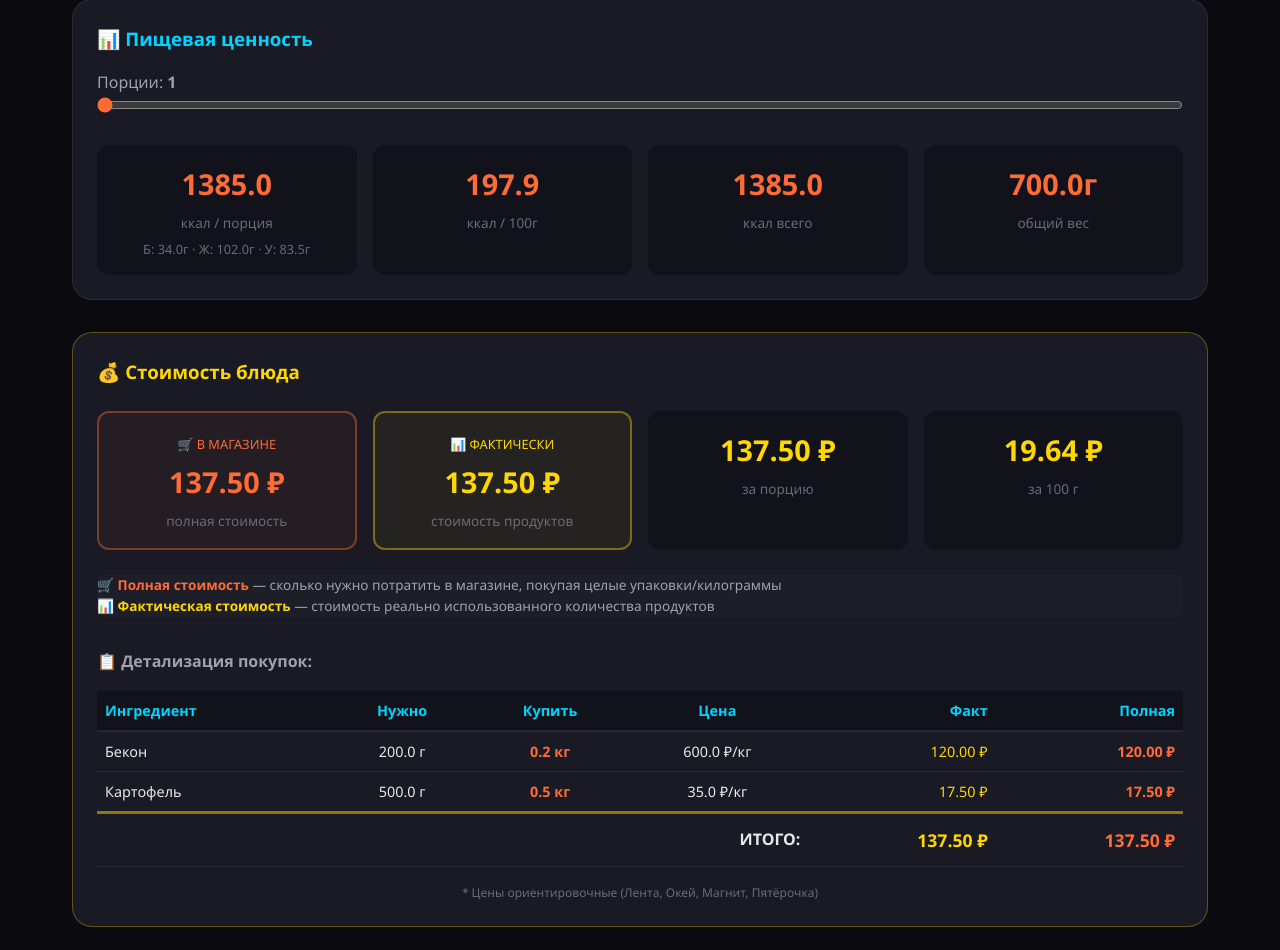
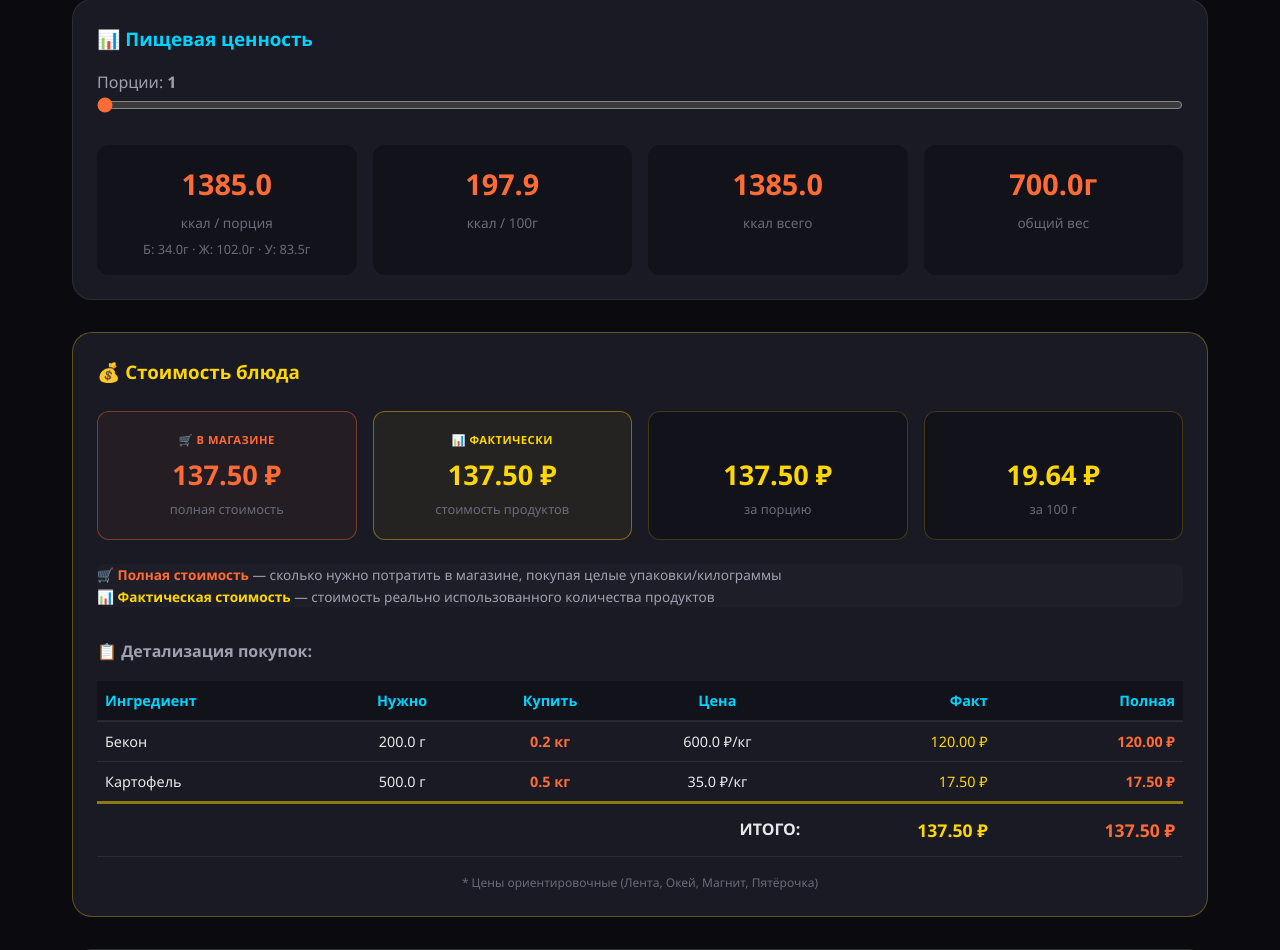
Before and after one commit to 16lovemywife-svg/prod, a Flask app: page /recipes/1 in a window 1280 px wide. Shown: the part 370-1320 px from the top of the page. Run offline with Flask 3, Linux system fonts and the light colour scheme.

Commit message:
поправили координаты цен

```diff
--- a/static/css/style.css
+++ b/static/css/style.css
@@ -625,3 +625,89 @@ tr:hover {
         grid-template-columns: repeat(2, 1fr);
     }
 }
+/* ===== СЕТКА ЦЕН ===== */
+.price-grid {
+    display: grid;
+    grid-template-columns: repeat(auto-fit, minmax(140px, 1fr));
+    gap: 1rem;
+}
+
+.price-card {
+    background: var(--bg-secondary);
+    border: 1px solid rgba(255, 215, 0, 0.2);
+    border-radius: var(--radius-md);
+    padding: 1.2rem 1rem;
+    text-align: center;
+
+    /* ВОТ ЭТО КЛЮЧЕВОЕ СВОЙСТВО */
+    display: flex;
+    flex-direction: column;
+    align-items: center;
+    justify-content: center;
+
+    transition: all 0.3s ease;
+}
+
+.price-card:hover {
+    border-color: rgba(255, 215, 0, 0.5);
+    box-shadow: 0 0 20px rgba(255, 215, 0, 0.1);
+}
+
+.price-card-full {
+    border-color: rgba(255, 107, 53, 0.4);
+    background: rgba(255, 107, 53, 0.05);
+}
+
+.price-card-actual {
+    border-color: rgba(255, 215, 0, 0.4);
+    background: rgba(255, 215, 0, 0.05);
+}
+
+.price-card__badge {
+    font-size: 0.7rem;
+    font-weight: 700;
+    letter-spacing: 0.5px;
+    text-transform: uppercase;
+    margin-bottom: 0.4rem;
+    min-height: 16px;  /* Фиксированная высота для выравнивания */
+    display: flex;
+    align-items: center;
+}
+
+.price-card-full .price-card__badge {
+    color: #ff6b35;
+}
+
+.price-card-actual .price-card__badge {
+    color: #ffd700;
+}
+
+.price-card__value {
+    font-size: 1.7rem;
+    font-weight: 800;
+    color: #ffd700;
+    line-height: 1.2;
+    margin: 0.2rem 0;
+}
+
+.price-card-full .price-card__value {
+    color: #ff6b35;
+}
+
+.price-card__label {
+    font-size: 0.8rem;
+    color: var(--text-muted);
+    margin-top: 0.3rem;
+    min-height: 16px;  /* Фиксированная высота */
+}
+
+/* Адаптив */
+@media (max-width: 600px) {
+    .price-grid {
+        grid-template-columns: repeat(2, 1fr);
+    }
+
+    .price-card__value {
+        font-size: 1.4rem;
+    }
+}
--- a/templates/recipe_detail.html
+++ b/templates/recipe_detail.html
@@ -99,36 +99,33 @@
         <h3 style="color: #ffd700; margin-bottom: 1.5rem;">💰 Стоимость блюда</h3>
 
         <!-- Основные показатели -->
-        <div class="nutrition-grid">
-            <div class="nutrition-item" style="border: 2px solid rgba(255, 107, 53, 0.4); background: rgba(255, 107, 53, 0.05);">
-                <div class="nutrition-label" style="color: var(--neon-orange); font-size: 0.8rem; margin-bottom: 0.3rem;">
-                    🛒 В МАГАЗИНЕ
-                </div>
-                <div class="nutrition-value" style="color: #ff6b35;">
-                    {{ "%.2f"|format(nutrition.full_cost) }} ₽
-                </div>
-                <div class="nutrition-label">полная стоимость</div>
+        <div class="price-grid">
+            <!-- 1. В магазине -->
+            <div class="price-card price-card-full">
+                <div class="price-card__badge">🛒 В МАГАЗИНЕ</div>
+                <div class="price-card__value">{{ "%.2f"|format(nutrition.full_cost) }} ₽</div>
+                <div class="price-card__label">полная стоимость</div>
             </div>
-            <div class="nutrition-item" style="border: 2px solid rgba(255, 215, 0, 0.4); background: rgba(255, 215, 0, 0.05);">
-                <div class="nutrition-label" style="color: #ffd700; font-size: 0.8rem; margin-bottom: 0.3rem;">
-                    📊 ФАКТИЧЕСКИ
-                </div>
-                <div class="nutrition-value" style="color: #ffd700;">
-                    {{ "%.2f"|format(nutrition.actual_cost) }} ₽
-                </div>
-                <div class="nutrition-label">стоимость продуктов</div>
+
+            <!-- 2. Фактически -->
+            <div class="price-card price-card-actual">
+                <div class="price-card__badge">📊 ФАКТИЧЕСКИ</div>
+                <div class="price-card__value">{{ "%.2f"|format(nutrition.actual_cost) }} ₽</div>
+                <div class="price-card__label">стоимость продуктов</div>
             </div>
-            <div class="nutrition-item">
-                <div class="nutrition-value" style="color: #ffd700;">
-                    {{ "%.2f"|format(nutrition.per_portion.actual_cost) }} ₽
-                </div>
-                <div class="nutrition-label">за порцию</div>
+
+            <!-- 3. За порцию -->
+            <div class="price-card">
+                <div class="price-card__badge" style="visibility: hidden;">-</div>
+                <div class="price-card__value">{{ "%.2f"|format(nutrition.per_portion.actual_cost) }} ₽</div>
+                <div class="price-card__label">за порцию</div>
             </div>
-            <div class="nutrition-item">
-                <div class="nutrition-value" style="color: #ffd700;">
-                    {{ "%.2f"|format(nutrition.per_100g.actual_cost) }} ₽
-                </div>
-                <div class="nutrition-label">за 100 г</div>
+
+            <!-- 4. За 100 г -->
+            <div class="price-card">
+                <div class="price-card__badge" style="visibility: hidden;">-</div>
+                <div class="price-card__value">{{ "%.2f"|format(nutrition.per_100g.actual_cost) }} ₽</div>
+                <div class="price-card__label">за 100 г</div>
             </div>
         </div>
 
@@ -230,7 +227,7 @@
 {% endif %}
 
 <!-- Ингредиенты -->
-<div class="card mb-4">
+<div class ="card mb-4">
     <div class="card-body">
         <h3 style="color: var(--neon-green); margin-bottom: 1rem;">🥑 Ингредиенты</h3>
         <ul style="list-style: none; padding: 0;">
```
